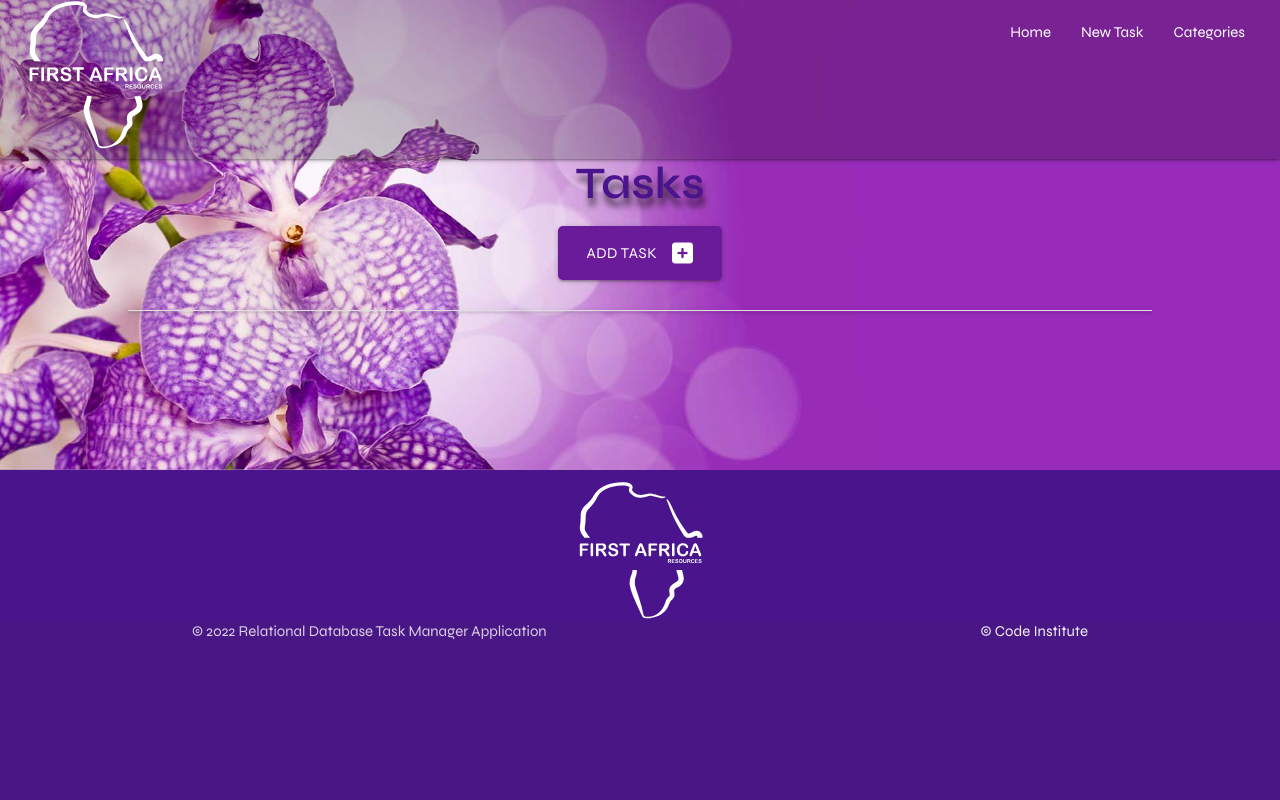
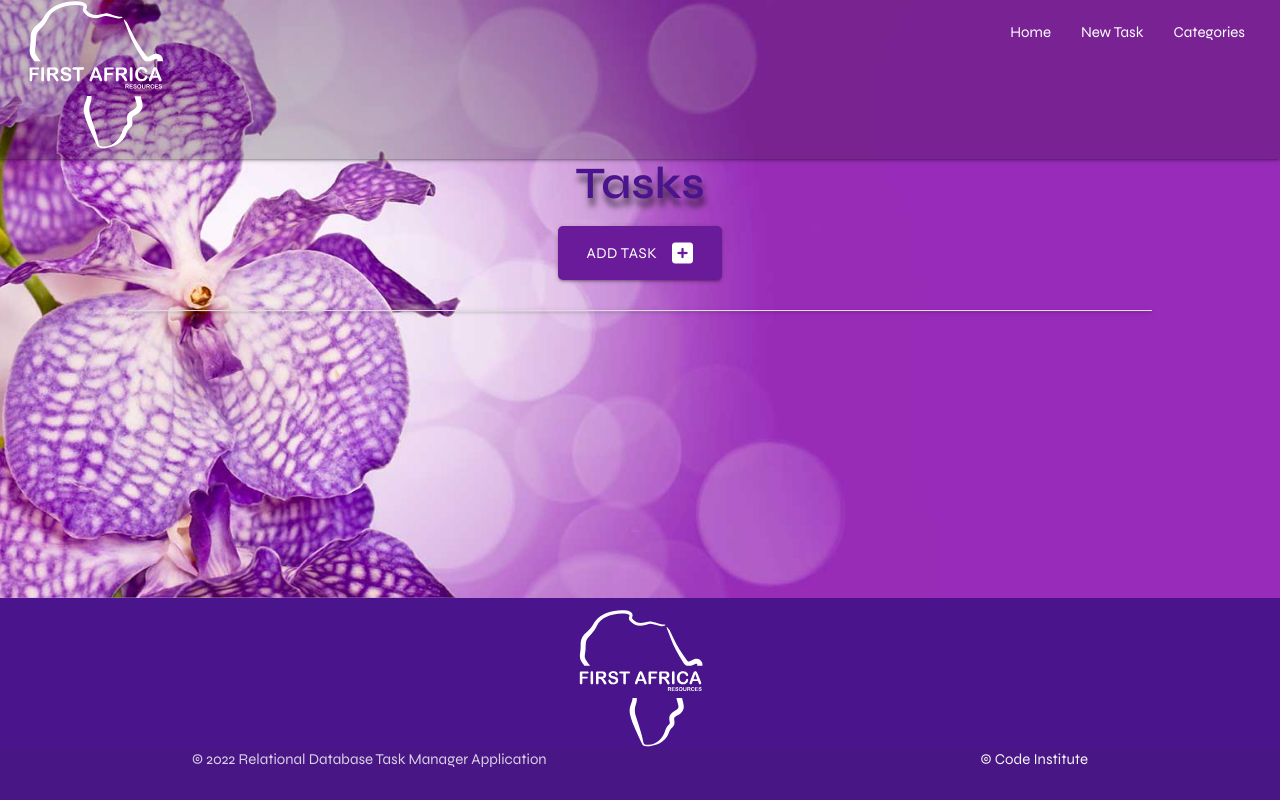
Before and after one commit to JoyZadan/relational-task-manager, a Flask app: page / in a window 1280 px wide. Run offline with Flask 2, Linux system fonts and the light colour scheme; data that the repository does not hold is empty; some libraries are stand-ins or nearby versions.

Commit message:
Revert adj-margin sizing back to 2rem

```diff
--- a/taskmanager/static/css/style.css
+++ b/taskmanager/static/css/style.css
@@ -101,7 +101,7 @@
 
 /* ADJUSTED MARGINS TO CUSTOMISE MATERIALIZE STYLING */
 .adj-margin {
-    margin: 10.5rem auto;
+    margin: 2rem auto;
 }
 
 /* STYLING FOR THE TASKS PAGE */
```
